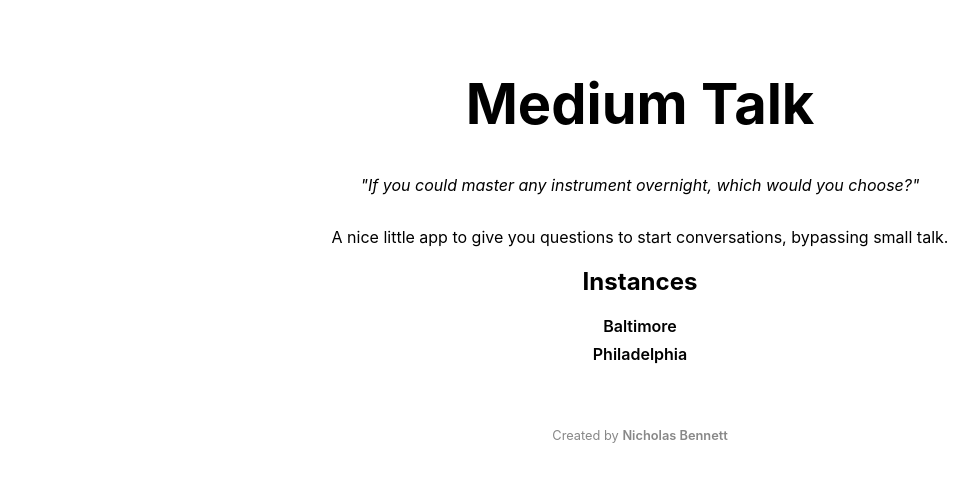
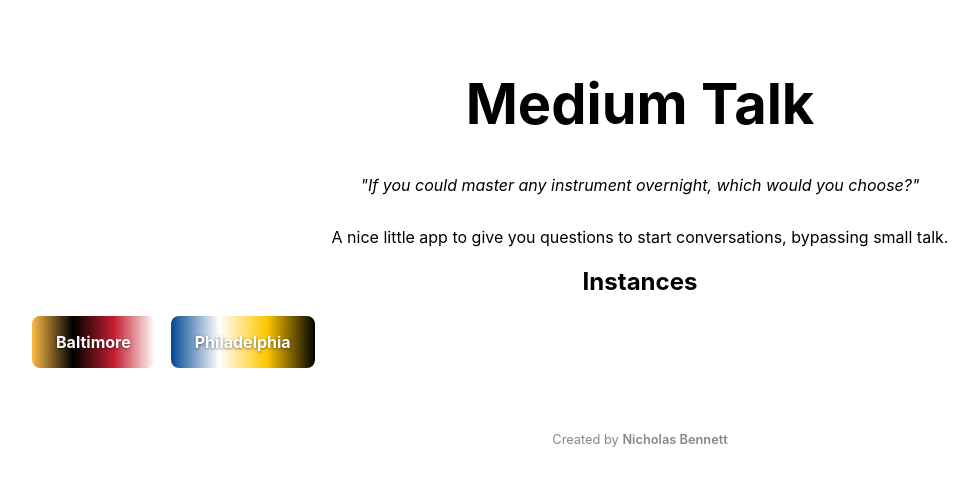
Before and after one commit to nrrb/mediumtalk, a Vue app: page / in a window 1280 px wide. Shown: the top 486 px of the page, without its empty margins (0-974 px from the left). Built offline with nearby package versions, Linux system fonts and the light colour scheme.

Commit message:
Add linear gradient of instance theme colors behind instance links on home page.

```diff
--- a/src/views/HomeView.vue
+++ b/src/views/HomeView.vue
@@ -2,6 +2,13 @@
 import { ref, onMounted } from 'vue';
 import questions from '@/questions.json';
 import instances from '@/instances.json';
+
+const getInstanceStyle = (instance) => {
+  const { background, text, chipBackground, chipText } = instance.colorScheme;
+  return {
+    backgroundImage: `linear-gradient(to right, ${background}, ${text}, ${chipBackground}, ${chipText})`,
+  };
+};
 
 const randomQuestion = ref(null);
 
@@ -24,7 +31,7 @@ onMounted(() => {
       <h2>Instances</h2>
       <ul>
         <li v-for="instance in instances" :key="instance.path">
-          <router-link :to="instance.path">{{ instance.name }}</router-link>
+          <router-link :to="instance.path" class="instance-link" :style="getInstanceStyle(instance)">{{ instance.name }}</router-link>
         </li>
       </ul>
     </div>
@@ -46,9 +53,22 @@ onMounted(() => {
 .instance-list ul {
   list-style: none;
   padding: 0;
+  display: flex;
+  flex-wrap: wrap;
+  gap: 1rem;
 }
-.instance-list li {
-  margin: 0.5rem 0;
+.instance-link {
+  display: block;
+  padding: 1rem 1.5rem;
+  border-radius: 0.5rem;
+  color: white;
+  text-shadow: 0 1px 3px rgba(0, 0, 0, 0.5);
+  font-weight: bold;
+  text-align: center;
+  transition: transform 0.2s ease;
+}
+.instance-link:hover {
+  transform: scale(1.05);
 }
 .attribution {
     margin-top: 4rem;
```
